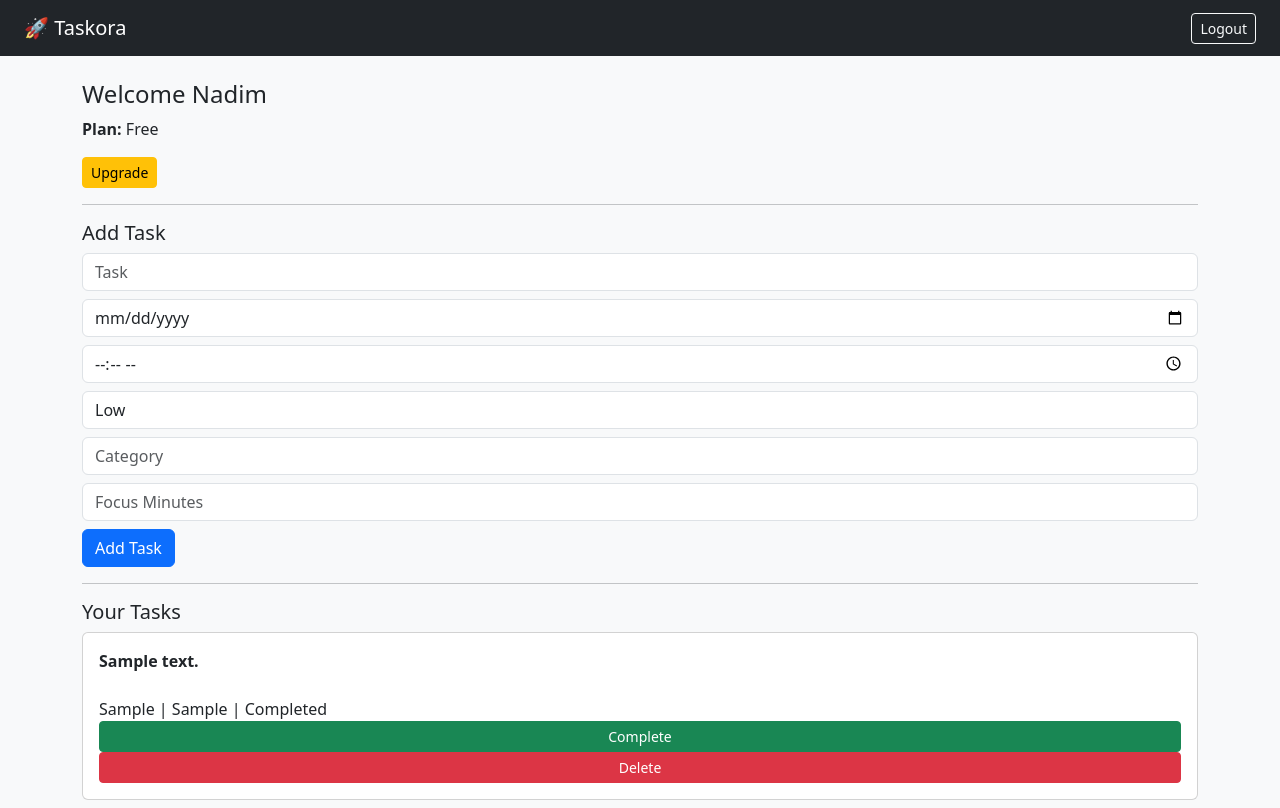
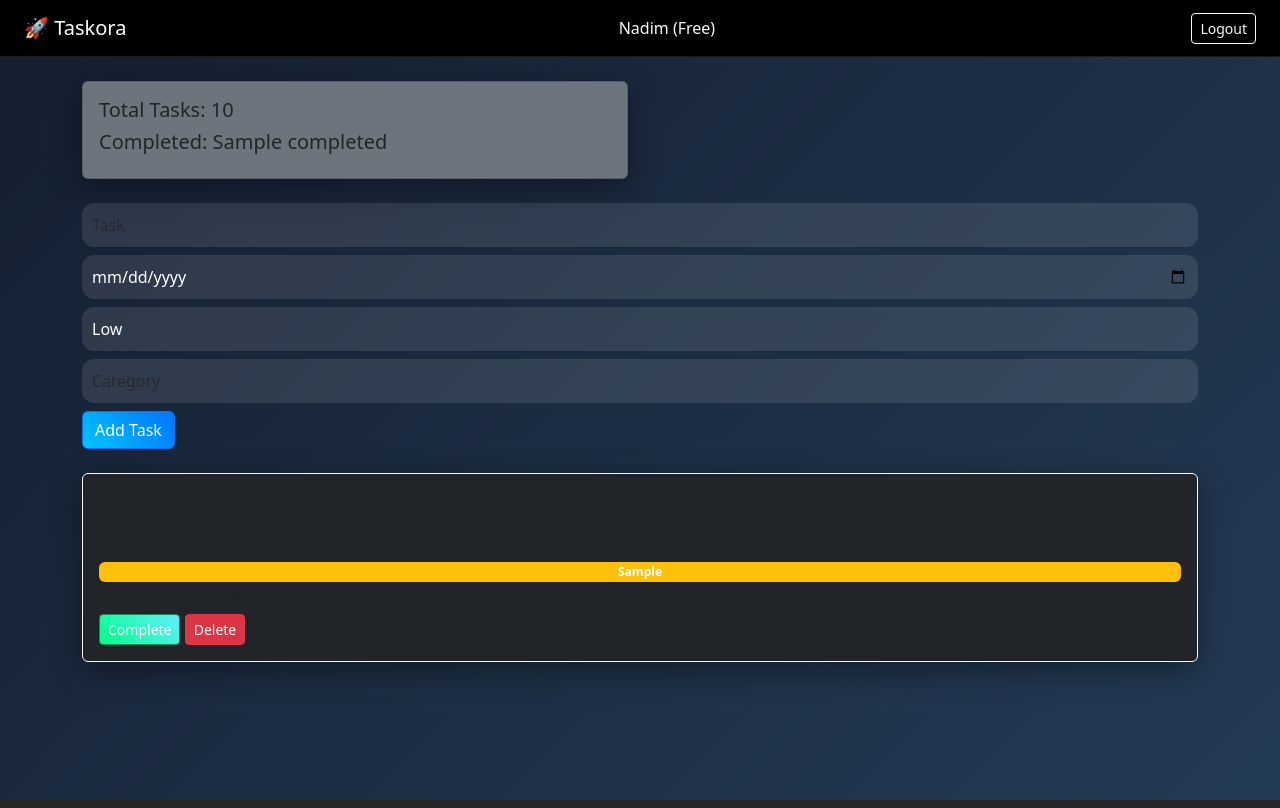
Before and after one commit to nadimakhtar67889889-cyber/task-manager, a Flask app: template templates/dashboard.html in a window 1280 px wide. Run offline with Flask 3, Linux system fonts and the light colour scheme; a user stored in the database is signed in; tables that the repository leaves empty hold one stand-in row (values such as "Sample post"); the template is opened without the code that fills it: values that come from a table or form of the project are taken from there, most other values are stand-ins (such as "Sample title", 1, 10 or a date in 2020).

Commit message:
UI upgrade and premium features

```diff
--- a/app.py
+++ b/app.py
@@ -1,3 +1,4 @@
+import os
 from flask import Flask, render_template_string, redirect, request
 from flask_sqlalchemy import SQLAlchemy
 from flask_login import LoginManager, UserMixin, login_user, login_required, logout_user, current_user
@@ -20,7 +21,7 @@ class User(UserMixin, db.Model):
     id = db.Column(db.Integer, primary_key=True)
     username = db.Column(db.String(100), unique=True)
     password = db.Column(db.String(200))
-    plan = db.Column(db.String(20), default="Free")
+    plan = db.Column(db.String(20), default="Free")  # Free, Premium, Lifetime
     streak = db.Column(db.Integer, default=0)
 
 class Task(db.Model):
@@ -44,10 +45,56 @@ def load_user(user_id):
 @app.route('/')
 def home():
     return render_template_string("""
-    <h1>🚀 Taskora</h1>
-    <p>Smart Productivity System</p>
-    <a href="/login">Login</a> |
-    <a href="/register">Register</a>
+    <html>
+    <head>
+    <title>Taskora</title>
+    <link href="https://cdn.jsdelivr.net/npm/bootstrap@5.3.2/dist/css/bootstrap.min.css" rel="stylesheet">
+    </head>
+    <body class="bg-dark text-white text-center p-5">
+
+    <h1 class="display-4">🚀 Taskora</h1>
+    <p class="lead">Smart Productivity System for Students</p>
+
+    <div class="container mt-5">
+        <div class="row">
+
+            <div class="col-md-4">
+                <div class="card text-dark p-4">
+                    <h3>Free</h3>
+                    <p>5 Tasks Limit</p>
+                    <p>Basic Analytics</p>
+                    <p>Forever Free</p>
+                </div>
+            </div>
+
+            <div class="col-md-4">
+                <div class="card text-dark p-4 border border-success">
+                    <h3>Premium</h3>
+                    <p>Unlimited Tasks</p>
+                    <p>Advanced Analytics</p>
+                    <p>Daily Streak</p>
+                    <p>₹49/month</p>
+                </div>
+            </div>
+
+            <div class="col-md-4">
+                <div class="card text-dark p-4 border border-warning">
+                    <h3>Lifetime</h3>
+                    <p>All Premium Features</p>
+                    <p>No Monthly Fee</p>
+                    <p>₹499 One-Time</p>
+                </div>
+            </div>
+
+        </div>
+    </div>
+
+    <br><br>
+    <a href="/login" class="btn btn-primary">Login</a>
+    <a href="/register" class="btn btn-success">Register</a>
+
+    </body>
+    </html>
     """)
 
 # ---------------- REGISTER ----------------
@@ -99,7 +146,7 @@ def dashboard():
 
     if request.method == 'POST':
         if current_user.plan == "Free" and len(tasks) >= 5:
-            return "<h3>Free plan allows only 5 tasks. Upgrade.</h3><a href='/subscribe'>Upgrade</a>"
+            return "<h3>Free plan limit reached. Upgrade to Premium.</h3><a href='/subscribe'>Upgrade</a>"
 
         task = Task(
             content=request.form['task'],
@@ -117,29 +164,28 @@ def dashboard():
     tasks = Task.query.filter_by(user_id=current_user.id).all()
 
     total_tasks = len(tasks)
-    completed_tasks = len([t for t in tasks if t.status == "Completed"])
-    total_focus = sum([t.focus_minutes or 0 for t in tasks])
-
-    completion_rate = 0
-    if total_tasks > 0:
-        completion_rate = round((completed_tasks / total_tasks) * 100, 2)
+    completed = len([t for t in tasks if t.status == "Completed"])
+    focus_total = sum([t.focus_minutes or 0 for t in tasks])
+    rate = round((completed / total_tasks) * 100, 2) if total_tasks > 0 else 0
 
     return render_template_string("""
     <h2>Welcome {{ current_user.username }}</h2>
+    <p><b>Plan:</b> {{ current_user.plan }}</p>
 
-    <p><b>Plan:</b> {{ current_user.plan }}</p>
     {% if current_user.plan == "Free" %}
-        <a href="/subscribe">Upgrade</a>
+    <a href="/subscribe">Upgrade</a>
     {% endif %}
 
-    <h3>Productivity Summary</h3>
-    Total Tasks: {{ total_tasks }}<br>
-    Completed: {{ completed_tasks }}<br>
-    Completion Rate: {{ completion_rate }}%<br>
-    Focus Minutes: {{ total_focus }}<br>
+    <hr>
+
+    <h3>📊 Productivity Stats</h3>
+    Total Tasks: {{ total_tasks }} <br>
+    Completed: {{ completed }} <br>
+    Completion Rate: {{ rate }}% <br>
+    Focus Minutes: {{ focus_total }} <br>
 
     {% if current_user.plan != "Free" %}
-        🔥 Streak: {{ current_user.streak }}
+    🔥 Streak: {{ current_user.streak }}
     {% endif %}
 
     <hr>
@@ -148,16 +194,13 @@ def dashboard():
         <input name="task" required placeholder="Task"><br><br>
         <input type="date" name="due_date"><br><br>
         <input type="time" name="due_time"><br><br>
-
         <select name="priority">
             <option>Low</option>
             <option>Medium</option>
             <option>High</option>
         </select><br><br>
-
         <input name="category" placeholder="Category"><br><br>
         <input type="number" name="focus_minutes" placeholder="Focus Minutes"><br><br>
-
         <button>Add Task</button>
     </form>
 
@@ -170,20 +213,16 @@ def dashboard():
         {{ task.status }}
 
         {% if task.status == "Pending" %}
-            <a href="/complete/{{ task.id }}">Complete</a>
+        <a href="/complete/{{ task.id }}">Complete</a>
         {% endif %}
-
         | <a href="/delete/{{ task.id }}">Delete</a>
         <br><br>
     {% endfor %}
 
     <a href="/logout">Logout</a>
-    """,
-    tasks=tasks,
-    total_tasks=total_tasks,
-    completed_tasks=completed_tasks,
-    total_focus=total_focus,
-    completion_rate=completion_rate)
+    """, tasks=tasks, total_tasks=total_tasks,
+       completed=completed, rate=rate,
+       focus_total=focus_total)
 
 # ---------------- COMPLETE ----------------
 
@@ -192,20 +231,8 @@ def dashboard():
 def complete(id):
     task = Task.query.get(id)
     task.status = "Completed"
-
     if current_user.plan != "Free":
         current_user.streak += 1
-
-    db.session.commit()
-    return redirect('/dashboard')
-
-# ---------------- DELETE ----------------
-
-@app.route('/delete/<int:id>')
-@login_required
-def delete(id):
-    task = Task.query.get(id)
-    db.session.delete(task)
     db.session.commit()
     return redirect('/dashboard')
 
@@ -229,7 +256,7 @@ def subscribe():
         Pay ₹49 Now
     </a>
 
-    <p>After payment, contact admin to activate.</p>
+    <p>After payment, contact admin to activate your plan.</p>
 
     <a href="/dashboard">Back</a>
     """
@@ -244,8 +271,6 @@ def logout():
 
 # ---------------- RUN ----------------
 
-import os
-
 if __name__ == "__main__":
     with app.app_context():
         db.create_all()
--- a/templates/base.html
+++ b/templates/base.html
@@ -2,13 +2,15 @@
 <html>
 <head>
     <title>Taskora</title>
+    <link rel="stylesheet" href="/static/style.css">
     <link href="https://cdn.jsdelivr.net/npm/bootstrap@5.3.2/dist/css/bootstrap.min.css" rel="stylesheet">
 </head>
-<body class="bg-light">
+<body class="bg-dark text-light">
 
-<nav class="navbar navbar-dark bg-dark px-4">
+<nav class="navbar navbar-dark bg-black px-4">
     <span class="navbar-brand">🚀 Taskora</span>
     {% if current_user.is_authenticated %}
+        <span>{{ current_user.username }} ({{ current_user.plan }})</span>
         <a href="/logout" class="btn btn-outline-light btn-sm">Logout</a>
     {% endif %}
 </nav>
--- a/templates/dashboard.html
+++ b/templates/dashboard.html
@@ -1,44 +1,42 @@
 {% extends "base.html" %}
-
 {% block content %}
 
-<h4>Welcome {{ current_user.username }}</h4>
-<p><b>Plan:</b> {{ current_user.plan }}</p>
+<div class="row mb-4">
+    <div class="col-md-6">
+        <div class="card bg-secondary p-3">
+            <h5>Total Tasks: {{ total }}</h5>
+            <h5>Completed: {{ completed }}</h5>
+        </div>
+    </div>
+</div>
 
-{% if current_user.plan == "Free" %}
-<a href="/subscribe" class="btn btn-warning btn-sm">Upgrade</a>
-{% endif %}
-
-<hr>
-
-<h5>Add Task</h5>
-<form method="POST">
+<form method="POST" class="mb-4">
     <input name="task" class="form-control mb-2" placeholder="Task" required>
     <input type="date" name="due_date" class="form-control mb-2">
-    <input type="time" name="due_time" class="form-control mb-2">
-
     <select name="priority" class="form-control mb-2">
         <option>Low</option>
         <option>Medium</option>
         <option>High</option>
     </select>
-
     <input name="category" class="form-control mb-2" placeholder="Category">
-    <input type="number" name="focus_minutes" class="form-control mb-2" placeholder="Focus Minutes">
-
     <button class="btn btn-primary">Add Task</button>
 </form>
 
-<hr>
+{% for task in tasks %}
+<div class="card p-3 mb-2 bg-dark border-light">
+    <b>{{ task.content }}</b>
+    <br>
+    Priority:
+    <span class="badge bg-warning">{{ task.priority }}</span>
+    |
+    {{ task.category }}
+    |
+    {{ task.status }}
 
-<h5>Your Tasks</h5>
-{% for task in tasks %}
-<div class="card p-3 mb-2">
-    <b>{{ task.content }}</b><br>
-    {{ task.priority }} | {{ task.category }} | {{ task.status }}
-    <br>
-    <a href="/complete/{{ task.id }}" class="btn btn-success btn-sm">Complete</a>
-    <a href="/delete/{{ task.id }}" class="btn btn-danger btn-sm">Delete</a>
+    <div class="mt-2">
+        <a href="/complete/{{ task.id }}" class="btn btn-success btn-sm">Complete</a>
+        <a href="/delete/{{ task.id }}" class="btn btn-danger btn-sm">Delete</a>
+    </div>
 </div>
 {% endfor %}
 
--- /dev/null
+++ b/templates/static/style.css
@@ -0,0 +1,136 @@
+/* ---------------- GLOBAL ---------------- */
+
+body {
+    font-family: 'Segoe UI', sans-serif;
+    background: linear-gradient(135deg, #141e30, #243b55);
+    min-height: 100vh;
+    color: #ffffff;
+    transition: all 0.3s ease-in-out;
+}
+
+/* ---------------- NAVBAR ---------------- */
+
+.navbar {
+    background: rgba(0, 0, 0, 0.6) !important;
+    backdrop-filter: blur(10px);
+    border-bottom: 1px solid rgba(255, 255, 255, 0.1);
+}
+
+/* ---------------- CARDS ---------------- */
+
+.card {
+    background: rgba(255, 255, 255, 0.05);
+    backdrop-filter: blur(12px);
+    border-radius: 20px;
+    border: 1px solid rgba(255, 255, 255, 0.1);
+    box-shadow: 0 8px 32px rgba(0, 0, 0, 0.4);
+    transition: 0.3s ease;
+}
+
+.card:hover {
+    transform: translateY(-5px);
+    box-shadow: 0 12px 40px rgba(0, 0, 0, 0.6);
+}
+
+/* ---------------- BUTTONS ---------------- */
+
+.btn-primary {
+    background: linear-gradient(45deg, #00c6ff, #0072ff);
+    border: none;
+    border-radius: 30px;
+    padding: 8px 20px;
+    transition: 0.3s ease;
+}
+
+.btn-primary:hover {
+    background: linear-gradient(45deg, #0072ff, #00c6ff);
+    transform: scale(1.05);
+}
+
+.btn-success {
+    background: linear-gradient(45deg, #00ff87, #60efff);
+    border: none;
+    border-radius: 30px;
+}
+
+.btn-danger {
+    border-radius: 30px;
+}
+
+.btn-warning {
+    border-radius: 30px;
+}
+
+/* ---------------- BADGES ---------------- */
+
+.badge {
+    font-size: 0.75rem;
+    padding: 5px 10px;
+    border-radius: 20px;
+}
+
+/* ---------------- INPUT FIELDS ---------------- */
+
+input, select {
+    border-radius: 12px !important;
+    border: none !important;
+    padding: 10px !important;
+    background: rgba(255,255,255,0.1) !important;
+    color: white !important;
+}
+
+input::placeholder {
+    color: rgba(255,255,255,0.6);
+}
+
+/* ---------------- DASHBOARD STATS ---------------- */
+
+.stats-card {
+    text-align: center;
+    padding: 20px;
+    border-radius: 20px;
+    background: linear-gradient(45deg, #1f4037, #99f2c8);
+    color: #000;
+    font-weight: bold;
+    box-shadow: 0 10px 25px rgba(0,0,0,0.4);
+}
+
+/* ---------------- PREMIUM GLOW ---------------- */
+
+.premium-badge {
+    background: linear-gradient(45deg, gold, orange);
+    color: black;
+    padding: 6px 12px;
+    border-radius: 20px;
+    font-weight: bold;
+    box-shadow: 0 0 15px gold;
+}
+
+/* ---------------- ANIMATIONS ---------------- */
+
+.fade-in {
+    animation: fadeIn 1s ease-in;
+}
+
+@keyframes fadeIn {
+    from {opacity: 0;}
+    to {opacity: 1;}
+}
+
+/* ---------------- SCROLLBAR ---------------- */
+
+::-webkit-scrollbar {
+    width: 8px;
+}
+
+::-webkit-scrollbar-thumb {
+    background: linear-gradient(#00c6ff, #0072ff);
+    border-radius: 10px;
+}
+
+/* ---------------- HOVER EFFECT FOR TASK ---------------- */
+
+.task-card:hover {
+    border-left: 5px solid #00c6ff;
+    transition: 0.3s ease;
+}
```
Also changed, not shown: templates/subscribe.html (+14 -12 lines).
